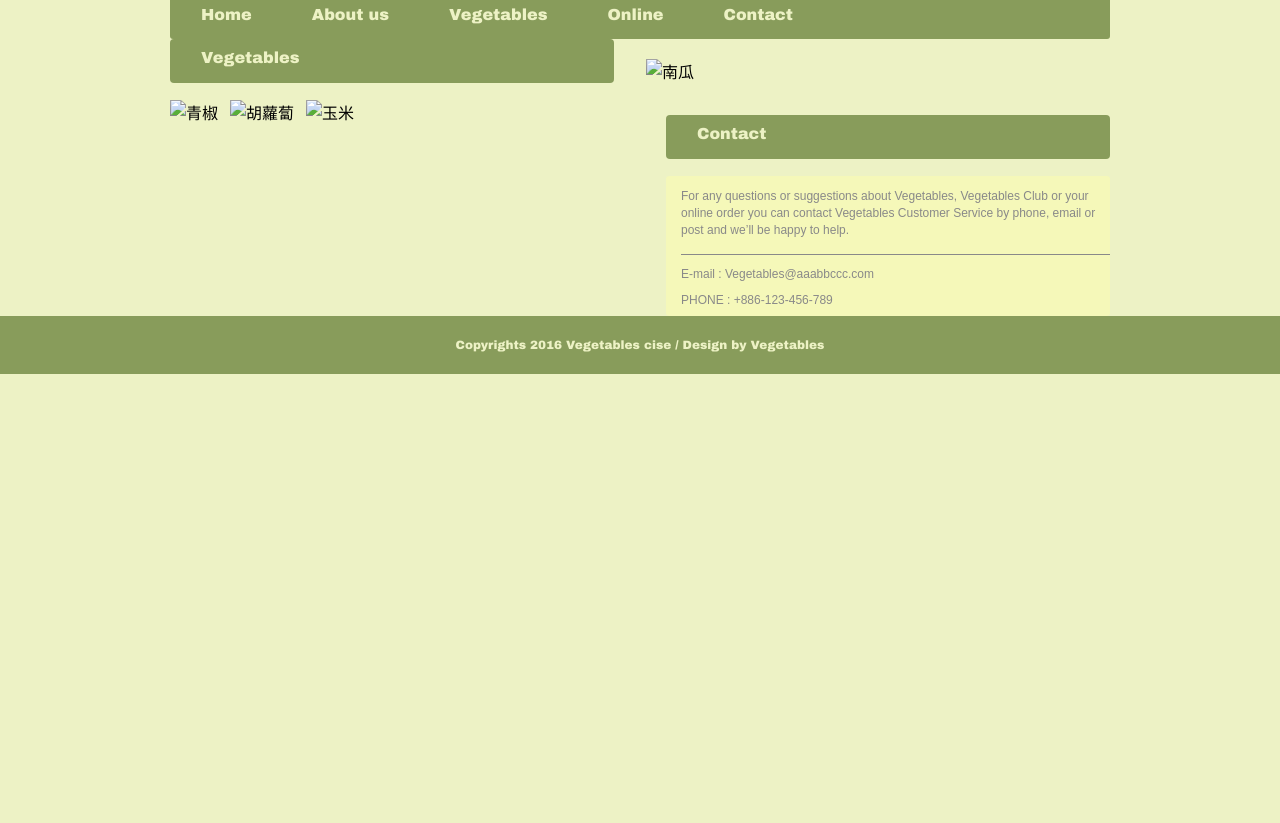
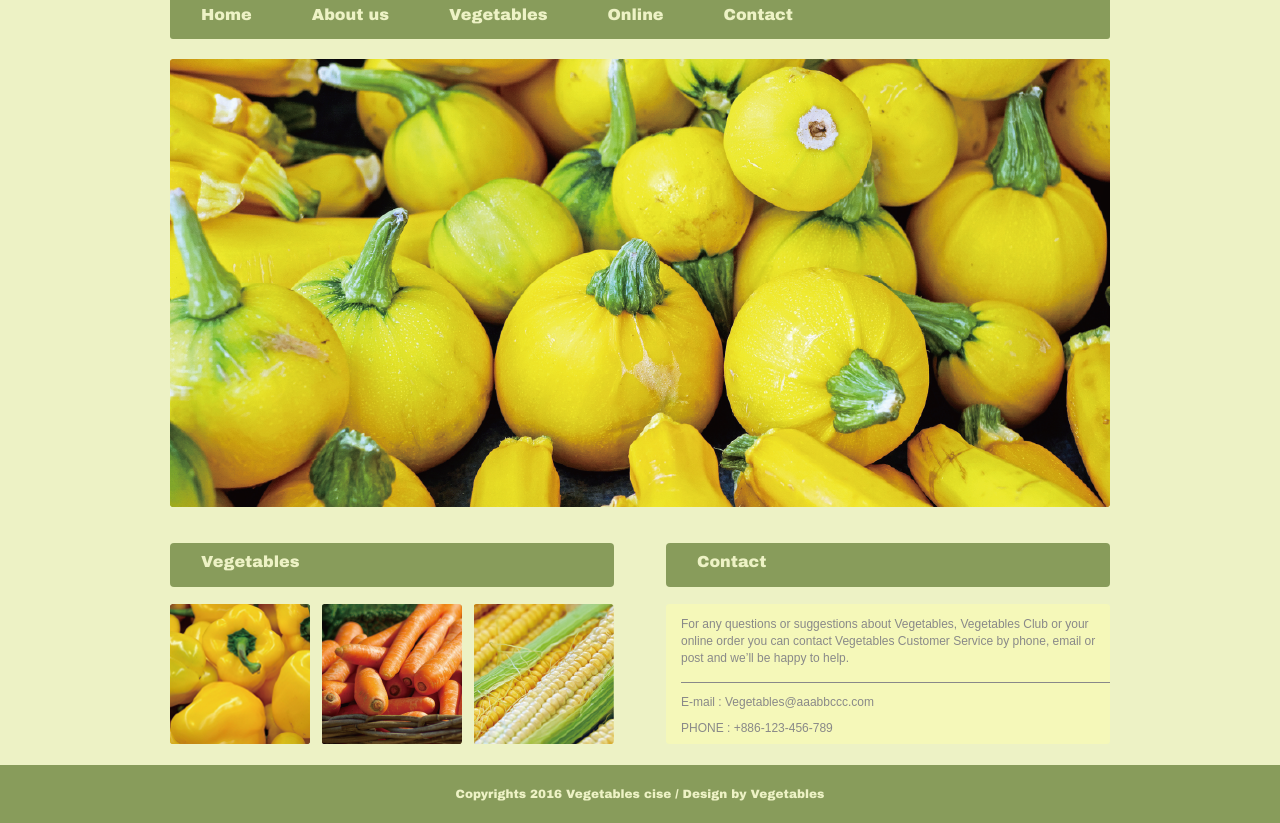
Before and after one commit to tina86215tw/First, a plain HTML site: page index.html in a window 1280 px wide. Shown: the part 116-939 px from the top of the page. Before the commit the page ends 800 px from the top, so only its background shows below. Drawn offline with Linux system fonts and the light colour scheme.

Commit message:
Update index.html

```diff
--- a/index.html
+++ b/index.html
@@ -15,8 +15,8 @@
         <div class="botton"><p>JOIN</p></div>
         <div class="botton"><p>LOGIN</p></div>
         <hr>
-        <img src="./btn_instagram.png" alt="instagram" />
-        <img src="./btn_facebook.png" alt="facebook" />
+        <img src="img/btn_instagram.png" alt="instagram" />
+        <img src="img/btn_facebook.png" alt="facebook" />
         <p>Vegetables</p>
         <div style="clear:both;"></div>
 
@@ -33,13 +33,13 @@
 
       <article>
 
-        <img src="./img_main_pumpkin.png" alt="南瓜" />
+        <img src="img/img_main_pumpkin.png" alt="南瓜" />
 
         <div class="left-aside">
           <p class="heading">Vegetables</p>
-          <img src="./img_vegetables_pepper.png" alt="青椒" />
-          <img src="./img_vegetables_carrot.png" alt="胡蘿蔔" />
-          <img src="./img_vegetables_corn.png" alt="玉米" class="img3" />
+          <img src="img/img_vegetables_pepper.png" alt="青椒" />
+          <img src="img/img_vegetables_carrot.png" alt="胡蘿蔔" />
+          <img src="img/img_vegetables_corn.png" alt="玉米" class="img3" />
         </div><!--left-aside -->
 
         <div class="right-aside">
```
